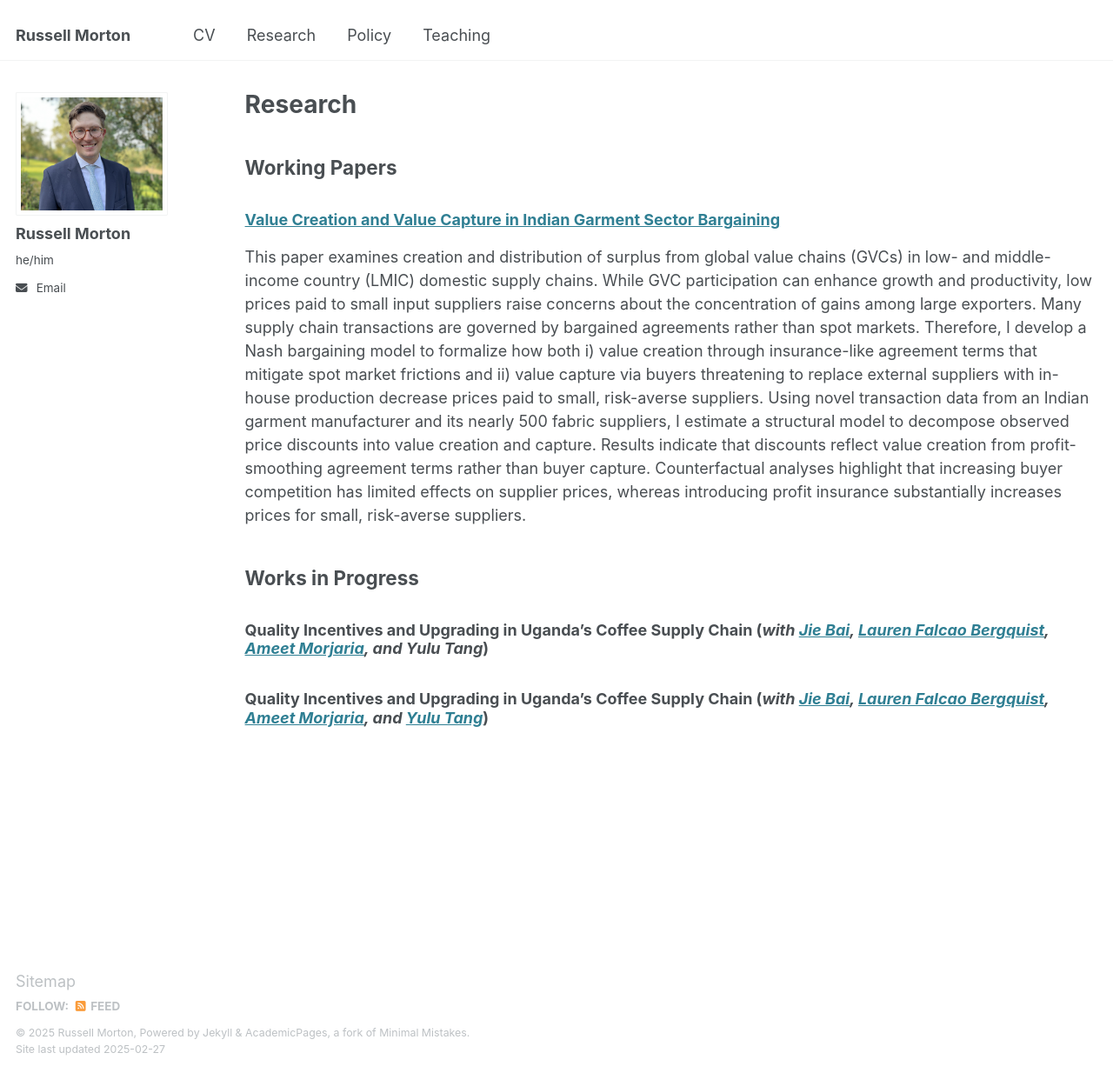
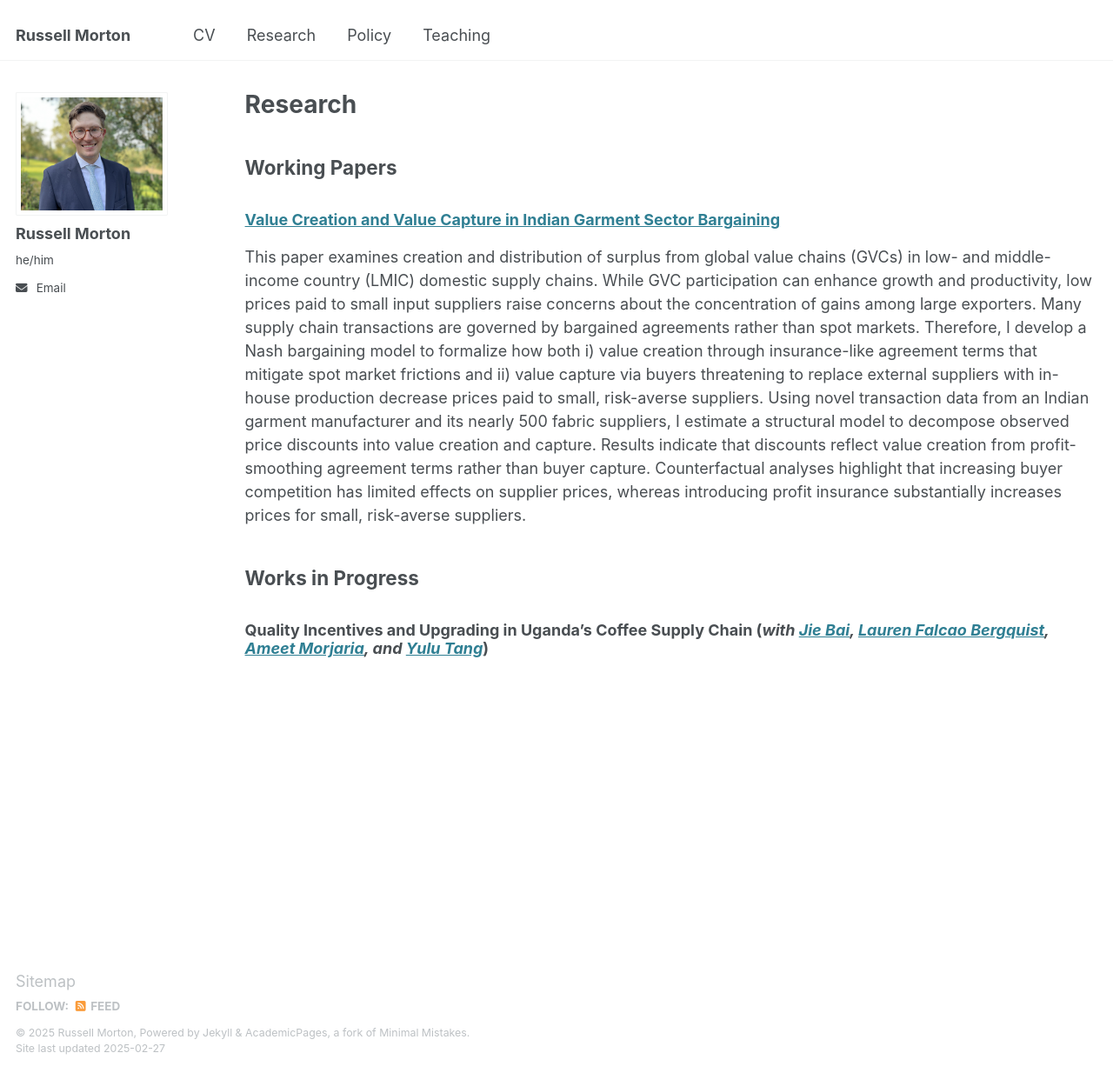
Before and after one commit to rpmorton/rpmorton.github.io, a Jekyll site: the page built from _pages/research.md, in a window 1280 px wide and 1234 px high. Shown: the whole window at 87% size. Built offline with Jekyll 4.4.1, drawn with Linux system fonts in a browser that asks for light colours.

Commit message:
Update research.md

```diff
--- a/_pages/research.md
+++ b/_pages/research.md
@@ -12,6 +12,4 @@ This paper examines creation and distribution of surplus from global value chain
 
 ## Works in Progress
 
-### Quality Incentives and Upgrading in Uganda’s Coffee Supply Chain (_with [Jie Bai](https://sites.google.com/site/jiebaiecon/home), [Lauren Falcao Bergquist](https://sites.google.com/site/laurenfbergquist), [Ameet Morjaria](https://sites.google.com/site/ameetmorjaria), and Yulu Tang_)
-
 ### Quality Incentives and Upgrading in Uganda’s Coffee Supply Chain (_with [Jie Bai](https://sites.google.com/site/jiebaiecon/home), [Lauren Falcao Bergquist](https://sites.google.com/site/laurenfbergquist), [Ameet Morjaria](https://sites.google.com/site/ameetmorjaria), and [Yulu Tang](https://sites.google.com/view/yulutang)_)
```
